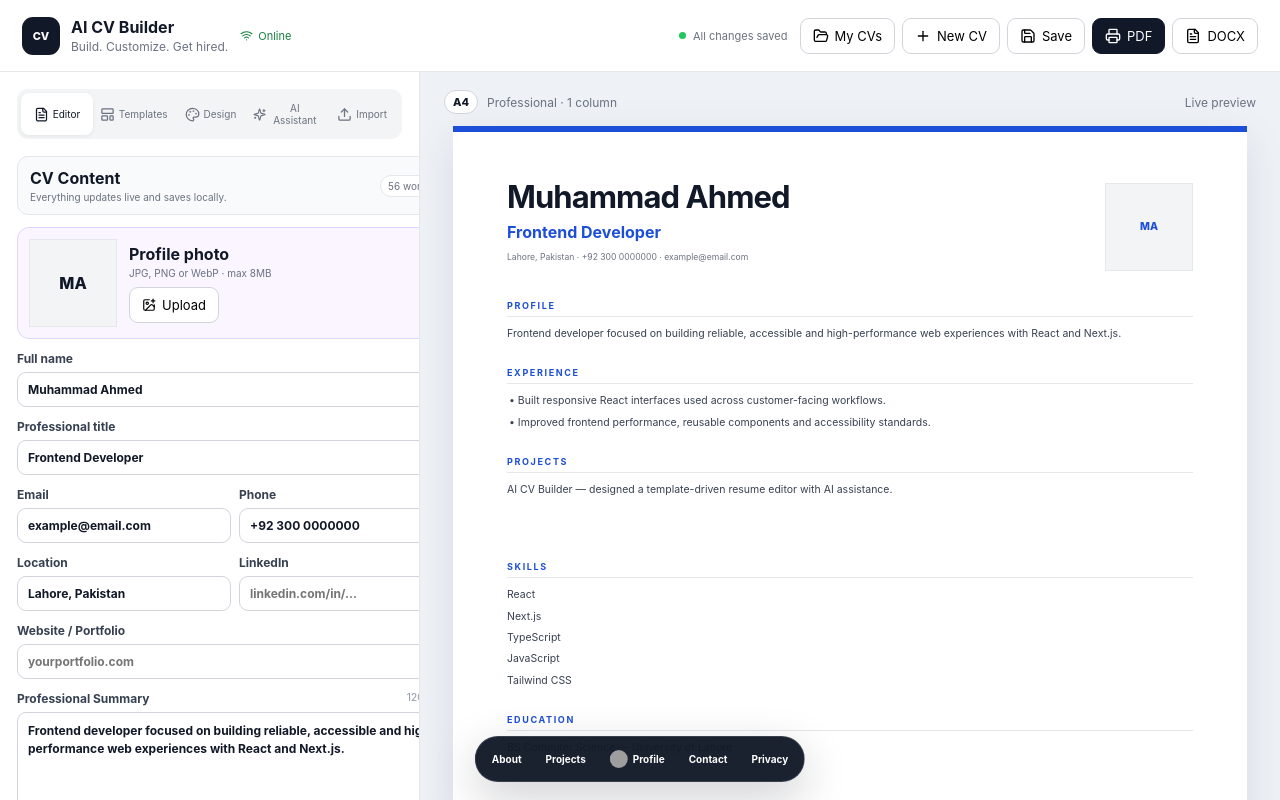
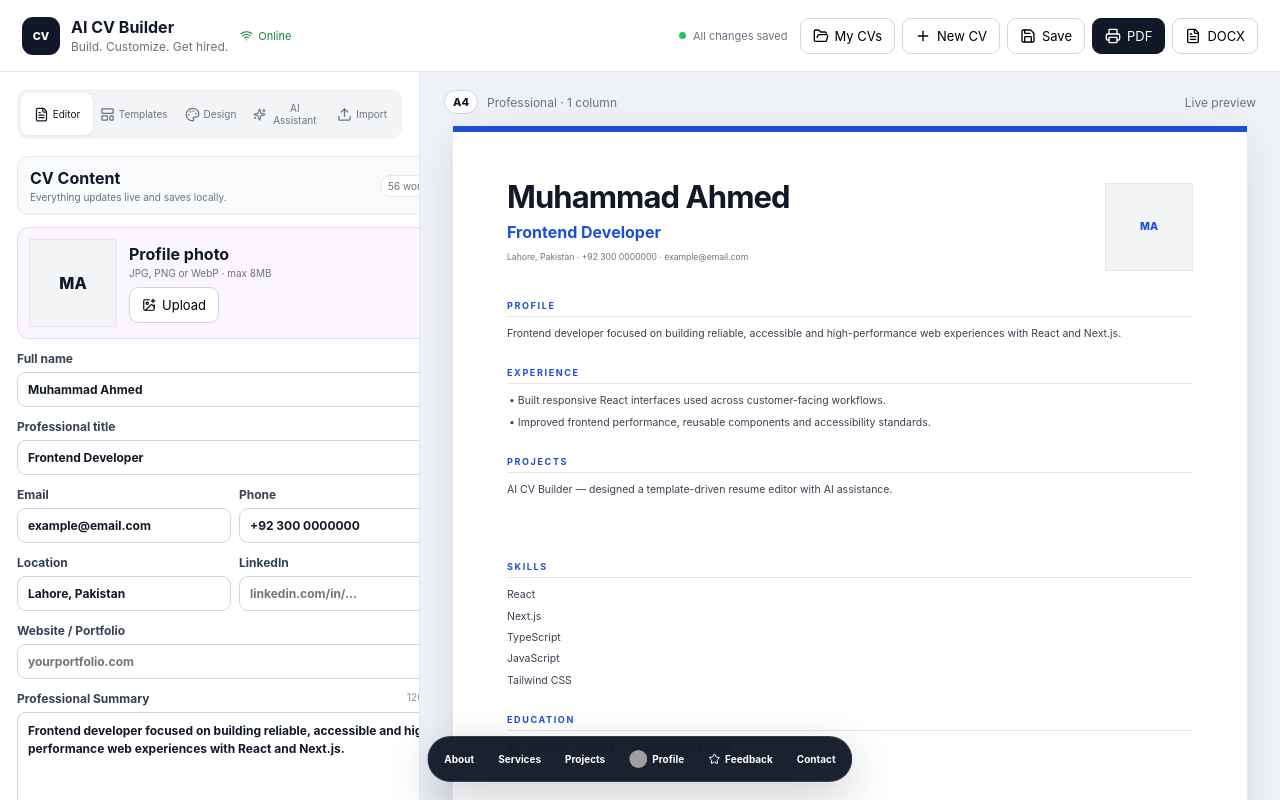
Before and after one commit to bc878vu/ai-cv-builder, a Next.js app: page / in a window 1280 px wide. Shown: the top 800 px of the page. Built offline with nearby package versions, Linux system fonts and the light colour scheme; grey boxes are pictures that could not be loaded.

Commit message:
Add Services and Feedback navigation

```diff
--- a/app/site-chrome.tsx
+++ b/app/site-chrome.tsx
@@ -2,7 +2,7 @@
 
 import Link from 'next/link';
 import { usePathname } from 'next/navigation';
-import { Github, Mail, Menu, UserRound, X } from 'lucide-react';
+import { Github, Mail, Menu, UserRound, X, Star } from 'lucide-react';
 import { useState } from 'react';
 
 const avatar = 'https://avatars.githubusercontent.com/u/270855559?v=4';
@@ -11,9 +11,9 @@ export default function SiteChrome() {
   const pathname = usePathname();
   const isEditor = pathname === '/';
   const [open, setOpen] = useState(false);
-  const links = [['/about','About'],['/projects','Projects'],['/profile','Profile'],['/contact','Contact'],['/terms','Terms'],['/privacy','Privacy']] as const;
+  const links = [['/about','About'],['/services','Services'],['/projects','Projects'],['/profile','Profile'],['/contact','Contact'],['/feedback','Feedback'],['/terms','Terms'],['/privacy','Privacy']] as const;
 
-  if (isEditor) return <div className="public-dock" aria-label="AI CV Builder public pages"><Link href="/about">About</Link><Link href="/projects">Projects</Link><Link href="/profile"><img src={avatar} alt=""/> Profile</Link><Link href="/contact">Contact</Link><Link href="/privacy">Privacy</Link></div>;
+  if (isEditor) return <div className="public-dock" aria-label="AI CV Builder public pages"><Link href="/about">About</Link><Link href="/services">Services</Link><Link href="/projects">Projects</Link><Link href="/profile"><img src={avatar} alt=""/> Profile</Link><Link href="/feedback"><Star size={12}/> Feedback</Link><Link href="/contact">Contact</Link></div>;
 
   return <header className="public-nav">
     <Link className="public-brand" href="/" aria-label="AI CV Builder home"><span className="public-logo"><span>AI</span><b>CV</b></span><span><b>AI CV Builder</b><small>Build smarter. Get hired.</small></span></Link>
```
